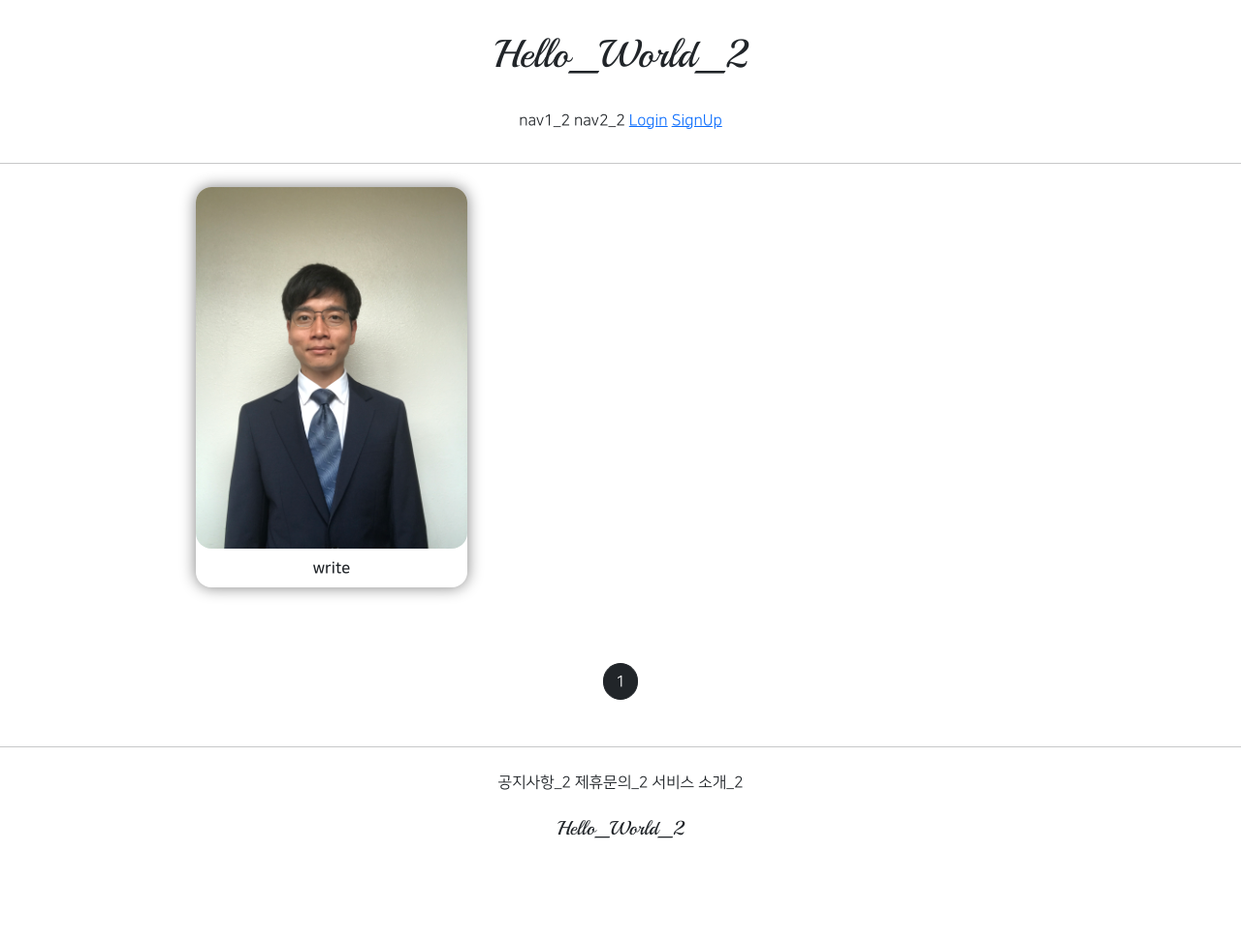
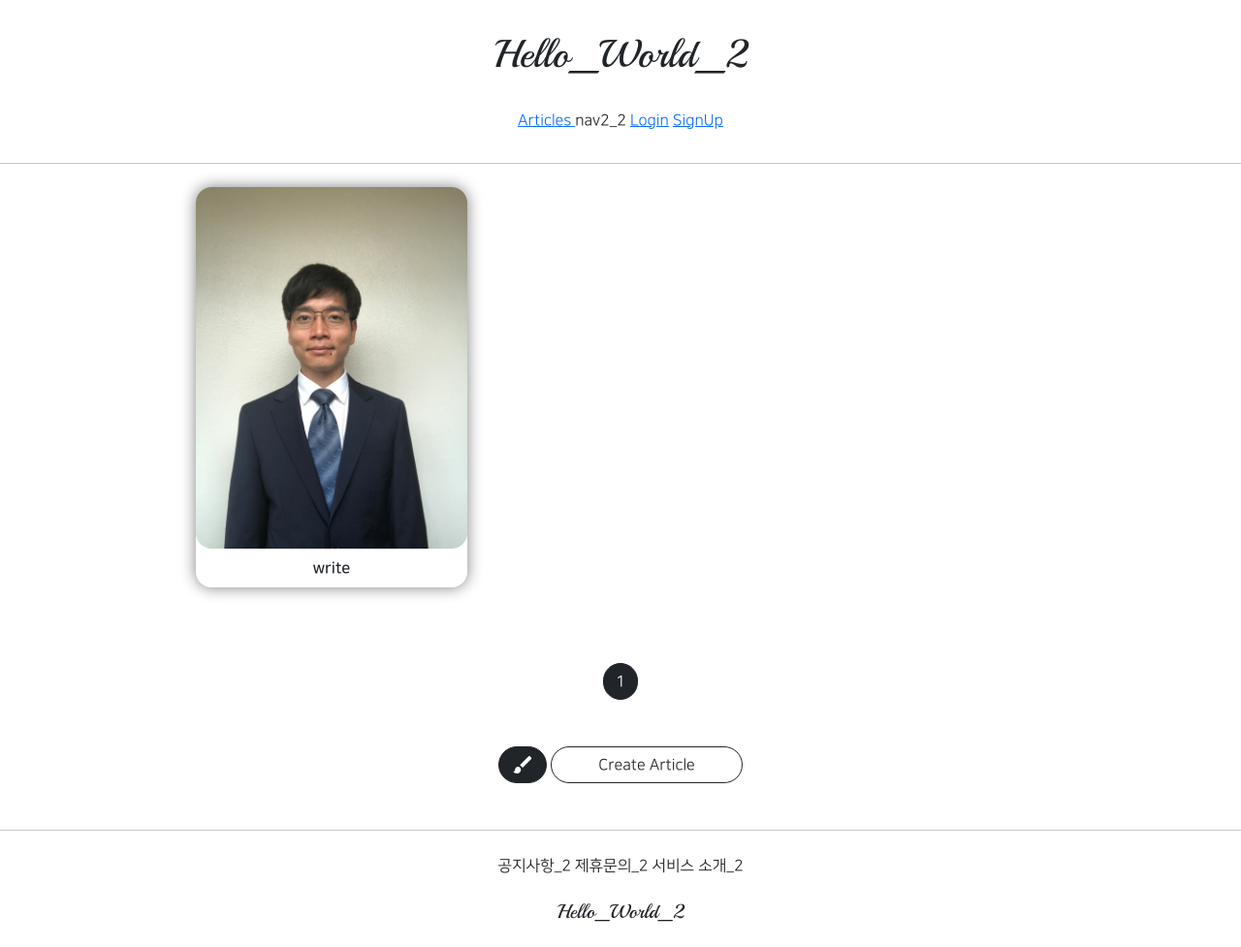
Before and after one commit to bupark82/git_class_2, a Django app: page /articles/list/ in a window 1280 px wide. Shown: the whole page at 97% size. Before the commit the page ends 865 px from the top, so only its background shows below. Run offline with Django 3.2, Linux system fonts and the light colour scheme; data comes from the database, SQL or seed files in the repository; parts of the project's set-up code (start-up, migrations or seed data) failed here and were passed over; some libraries are stand-ins or nearby versions.

Commit message:
08/06 git class commit 4

```diff
--- a/articleapp/templates/articleapp/list.html
+++ b/articleapp/templates/articleapp/list.html
@@ -39,4 +39,15 @@
     </script>
 
     {% include 'snippets/pagination.html' %}
+
+    <div class="text-center my-5">
+        <a href="{% url 'articleapp:create' %}"
+           class="btn btn-dark rounded-pill material-icons">
+            brush
+        </a>
+        <a href="{% url 'articleapp:create' %}"
+           class="btn btn-outline-dark rounded-pill px-5">
+            Create Article
+        </a>
+    </div>
 {%  endblock %}
--- a/static/base.css
+++ b/static/base.css
@@ -56,3 +56,12 @@
     width: 25%;
     box-shadow: 0 0 1rem grey;
 }
+
+.pagination_button {
+    display: inline-block;
+    text-decoration: none;
+    color: white;
+    width: 2.5rem;
+    height: 2.5rem;
+    border-radius: 25px
+}
--- a/templates/header.html
+++ b/templates/header.html
@@ -4,7 +4,11 @@
         <h1>Hello_World_2</h1>
     </div>
     <div class = "hello_world_header_button">
-        <span>nav1_2</span>
+        <span>
+            <a href="{% url 'articleapp:list' %}">
+                Articles
+            </a>
+        </span>
         <span>nav2_2</span>
         {% if not user.is_authenticated %} <!-- 로그인 되어 있는 아닌지 알 수 있음 -->
         <span>
```
Also changed, not shown: articleapp/views.py (line endings or trailing spaces).
